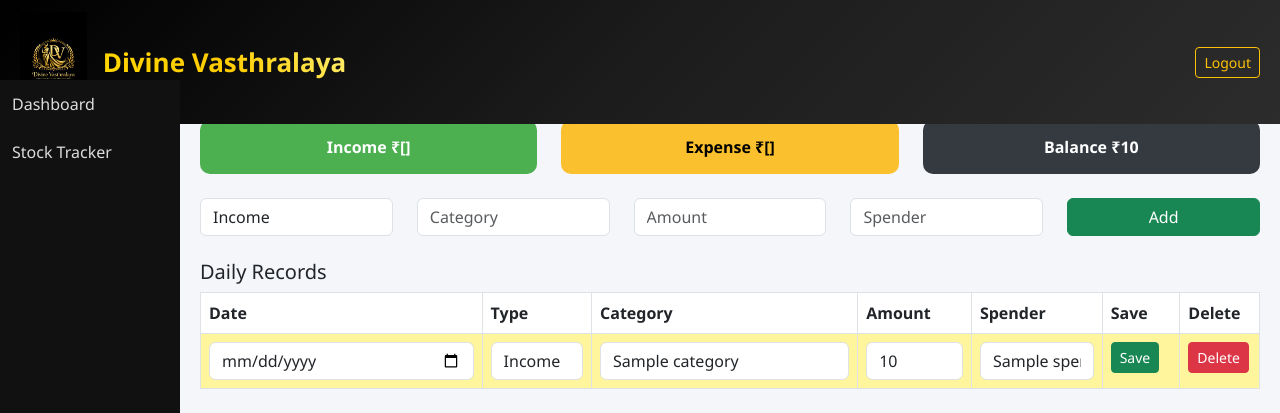
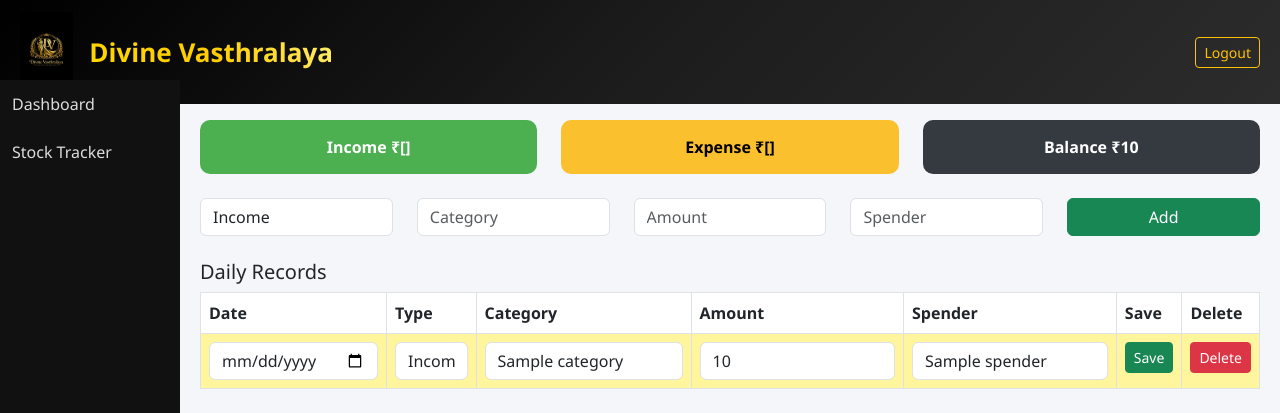
Before and after one commit to devopsplaynew/divine_vashthralaya, a Flask app: template templates/index.html in a window 1280 px wide. Shown: the top 413 px of the page. Run offline with Flask 3, Linux system fonts and the light colour scheme; the template is opened without the code that fills it: most values are stand-ins (such as "Sample title", 1, 10 or a date in 2020); parts of the project's set-up code (start-up, migrations or seed data) failed here and were passed over.

Commit message:
Update index.html

```diff
--- a/templates/index.html
+++ b/templates/index.html
@@ -34,29 +34,9 @@ body { margin:0; font-family:'Segoe UI'; background:#f4f6f9; }
     -webkit-text-fill-color: transparent;
 }
 
-/* COLUMN WIDTH CONTROL */
-th:nth-child(1), td:nth-child(1) { width: 140px; } /* Date */
-th:nth-child(2), td:nth-child(2) { width: 120px; } /* Type */
-th:nth-child(3), td:nth-child(3) { width: 300px; } /* Category (WIDE) */
-th:nth-child(4), td:nth-child(4) { width: 120px; } /* Amount (SMALL) */
-th:nth-child(5), td:nth-child(5) { width: 140px; } /* Spender (MEDIUM) */
-th:nth-child(6), td:nth-child(6) { width: 80px; }  /* Save */
-th:nth-child(7), td:nth-child(7) { width: 80px; }  /* Delete */
-
-/* Prevent overflow breaking UI */
-td input {
-    width: 100%;
-}
-
-/* Optional: truncate very long text nicely */
-td:nth-child(3) input {
-    white-space: nowrap;
-    overflow: hidden;
-    text-overflow: ellipsis;
-}
 /* LOGO */
 .logo {
-    height:100px;
+    height:80px;
 }
 
 /* SIDEBAR (REDUCED WIDTH) */
```
